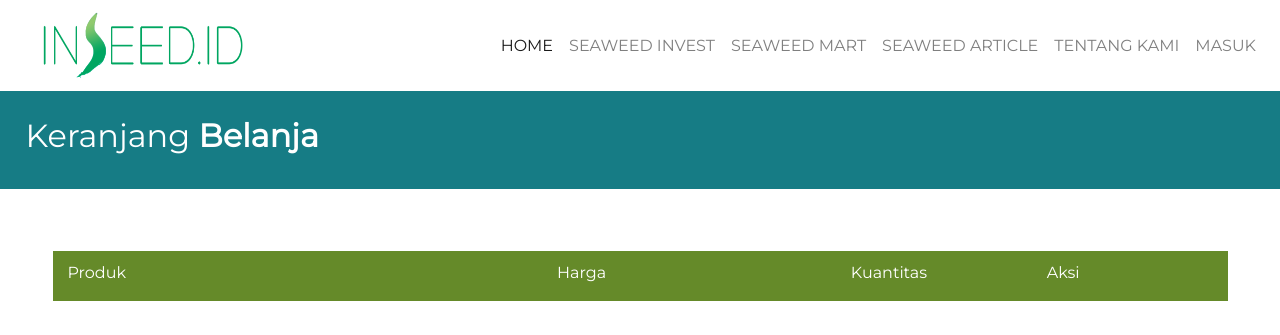
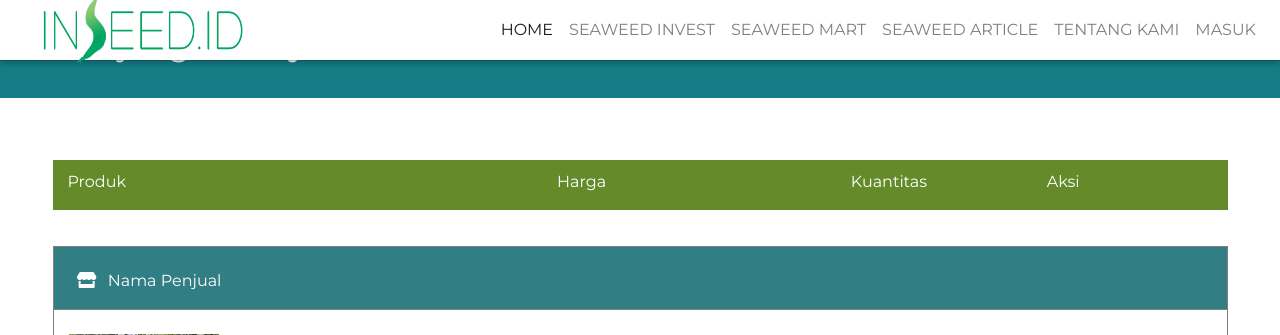
Before and after one commit to tjjulian16/inseed.id, a PHP site: page /cart.php in a window 1280 px wide. Shown: the top 335 px of the page. Run offline with PHP 8.4, Linux system fonts and the light colour scheme; some libraries are stand-ins or nearby versions.

Commit message:
keperluan

```diff
--- a/css/styleCSS.css
+++ b/css/styleCSS.css
@@ -7,10 +7,14 @@ body {
 /*navbar*/
 
 #header{
-    position: sticky;
-    top:0px;
+    position: fixed;
+    height: 60px;
+    top: 0;
+    border-radius: 0;
+    border: 0;
     width: 100%;
     z-index: 1000;
+    box-shadow: 0 0 1px 0 rgba(0, 0, 0, 0.5), 0 4px 5px 0 rgba(0, 0, 0, 0.1);
 }
 
 
```
Lines whose indentation alone changed are shown as unchanged.
